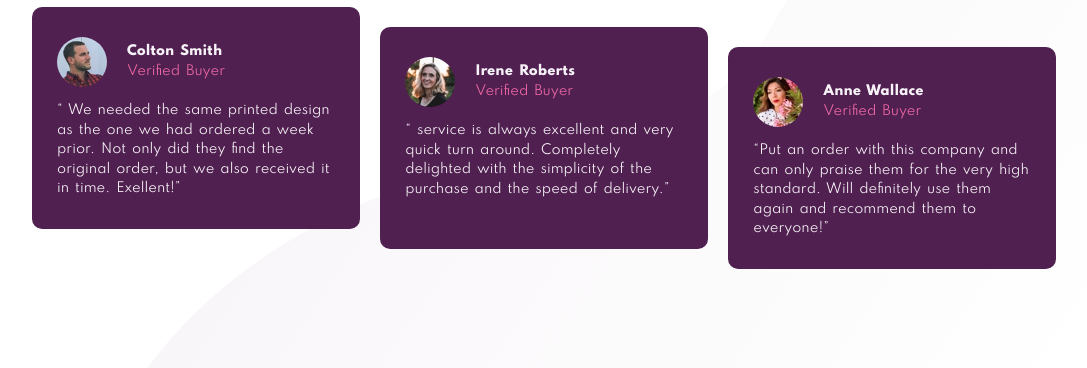
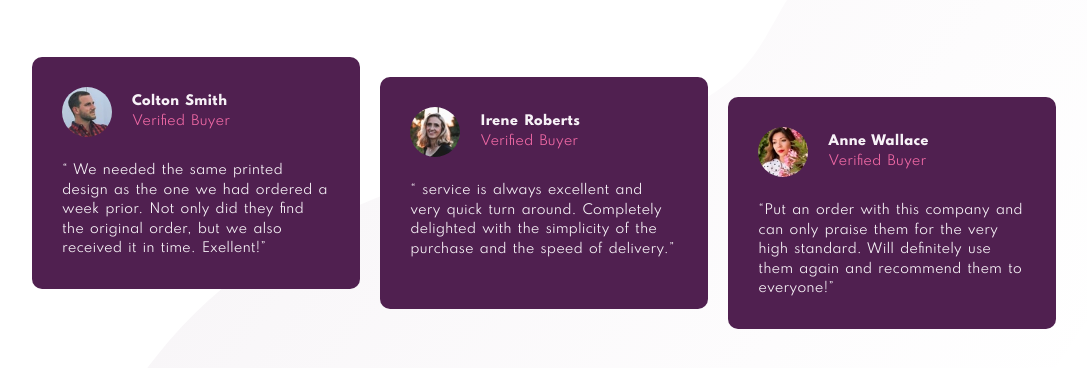
Before and after one commit to salsabilsayed/social-proof, a plain HTML site: page index.html in a window 1280 px wide. Shown: the part 352-720 px from the top of the page, without its empty margins (96-1183 px from the left). Drawn offline with Linux system fonts and the light colour scheme.

Commit message:
Update style.css

```diff
--- a/css/style.css
+++ b/css/style.css
@@ -12,7 +12,7 @@ body {
 section {
     width: 90%;
     margin:auto;
-    padding: 70px 0;
+    padding: 120px 0;
 }
 .clearfix {
     clear: both;
@@ -28,7 +28,7 @@ main {
 
 h1 {
     color:  hsl(300, 43%, 22%);
-    font-size: 2.2rem;
+    font-size: 2.5rem;
     font-weight: 600;
     padding-bottom: 30px;
     width: 90%;
@@ -58,7 +58,7 @@ h1 {
 /***** second block *******/
 .second-block article {
     background-color:  hsl(300, 43%, 22%);
-    padding: 30px 25px;
+    padding: 30px;
     margin: 10px 0;
     border-radius: 10px;
     color : hsl(300, 24%, 96%);
@@ -73,7 +73,7 @@ h1 {
 }
 .second-block .float-p {
     float: left;
-    margin: 5px 0 20px 0;
+    margin: 5px 0 30px 0;
 }
 .float-p p {
     color: hsl(333, 80%, 67%);
```
